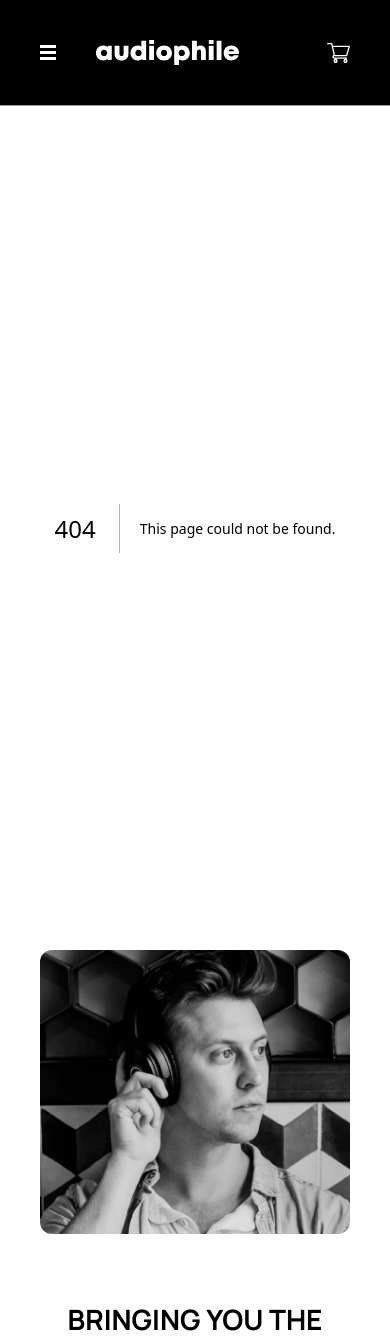
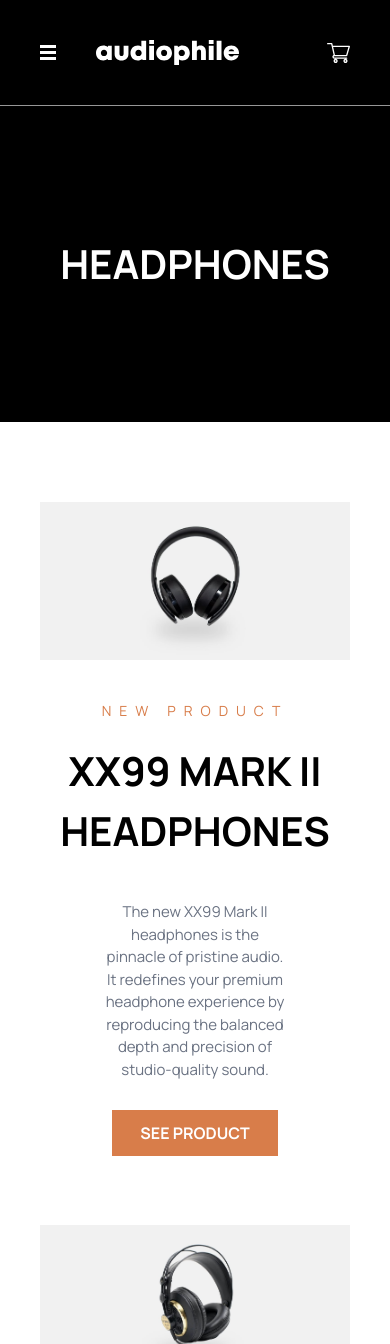
Before and after one commit to geraldesteban/nextjs-audiophile-app, a Next.js app: page /headphones in a window 390 px wide. Before the commit this address had no page. Shown: the top 1344 px of the page. Built offline with nearby package versions, Linux system fonts and the light colour scheme.

Commit message:
feat: add pages for earphones, headphones, and speakers

```diff
--- /dev/null
+++ b/app/earphones/page.tsx
@@ -0,0 +1,9 @@
+export const metadata = {
+  title: "Earphones",
+};
+
+function Page() {
+  return <h2>TEST</h2>;
+}
+
+export default Page;
--- /dev/null
+++ b/app/headphones/page.tsx
@@ -0,0 +1,96 @@
+import Image from "next/image";
+import Link from "next/link";
+/* desktop */
+import XX99MARKII from "@/app/_assets/Headphones/desktop/image-product-XX99MARKII.jpg";
+import XX99MARKI from "@/app/_assets/Headphones/desktop/image-product-XX99MARKI.jpg";
+import XX59 from "@/app/_assets/Headphones/desktop/image-product-XX59.jpg";
+/* tablet */
+import XX99MARKIITablet from "@/app/_assets/Headphones/tablet/image-product-XX99MARKII.jpg";
+import XX99MARKITablet from "@/app/_assets/Headphones/tablet/image-product-XX99MARKI.jpg";
+import XX59Tablet from "@/app/_assets/Headphones/tablet/image-product-XX59.jpg";
+import SectionTwo from "../_components/Home/SectionTwo";
+
+export const metadata = {
+  title: "Headphones",
+};
+
+function Page() {
+  const itemLists = [
+    {
+      productImage: XX99MARKII,
+      productImageTablet: XX99MARKIITablet,
+      heading: "XX99 MARK II",
+      paragraph:
+        "The new XX99 Mark II headphones is the pinnacle of pristine audio. It redefines your premium headphone experience by reproducing the balanced depth and precision of studio-quality sound.",
+    },
+    {
+      productImage: XX99MARKI,
+      productImageTablet: XX99MARKITablet,
+
+      heading: "XX99 MARK I",
+      paragraph:
+        "As the gold standard for headphones, the classic XX99 Mark I offers detailed and accurate audio reproduction for audiophiles, mixing engineers, and music aficionados alike in studios and on the go.",
+    },
+    {
+      productImage: XX59,
+      productImageTablet: XX59Tablet,
+      heading: "XX59",
+      paragraph:
+        "Enjoy your audio almost anywhere and customize it to your specific tastes with the XX59 headphones. The stylish yet durable versatile wireless headset is a brilliant companion at home or on the move.",
+    },
+  ];
+
+  return (
+    <div>
+      <div className="bg-black py-32">
+        <h2 className="text-white text-[40px] font-bold text-center">
+          HEADPHONES
+        </h2>
+      </div>
+      {/* XX99 MARK II */}
+      {itemLists.map((item, i) => (
+        <div
+          className={`flex justify-between items-center px-32 pt-32 gap-10 ${
+            i + 1 === 2 ? "flex-row-reverse" : ""
+          } max-lg:px-10 max-lg:flex-col max-lg:pt-20`}
+          key={i}
+        >
+          <Image
+            src={item.productImage}
+            quality={100}
+            alt="XX99 MARK II"
+            className="w-[45%] max-lg:hidden"
+          />
+          <Image
+            src={item.productImageTablet}
+            quality={100}
+            alt="XX99 MARK II"
+            className="hidden max-lg:block"
+          />
+          <div className="text-center">
+            <h2 className="text-[#D87D4A] text-[14px] tracking-[8px] mb-5">
+              NEW PRODUCT
+            </h2>
+            <h2 className="text-black text-[40px] font-bold mb-10">
+              {item.heading}
+              <br />
+              HEADPHONES
+            </h2>
+            <p className="text-gray-500 text-[15px] w-[360px] mb-10 max-lg:w-[60.5%] max-lg:mx-auto">
+              {item.paragraph}
+            </p>
+            <Link
+              href="/"
+              className="text-white font-bold bg-[#D87D4A] px-7 py-3 hover:brightness-130"
+            >
+              SEE PRODUCT
+            </Link>
+          </div>
+        </div>
+      ))}
+      <SectionTwo />
+    </div>
+  );
+}
+
+export default Page;
--- /dev/null
+++ b/app/speakers/page.tsx
@@ -0,0 +1,9 @@
+export const metadata = {
+  title: "Speakers",
+};
+
+function Page() {
+  return <h2>TEST</h2>;
+}
+
+export default Page;
```
